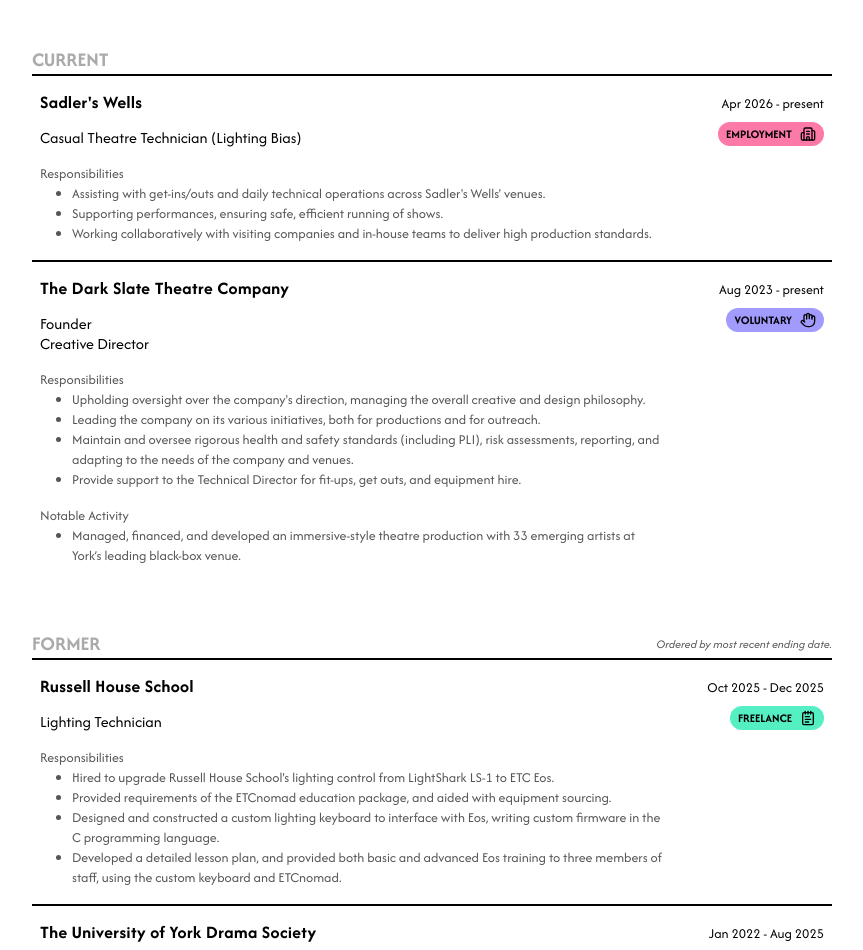
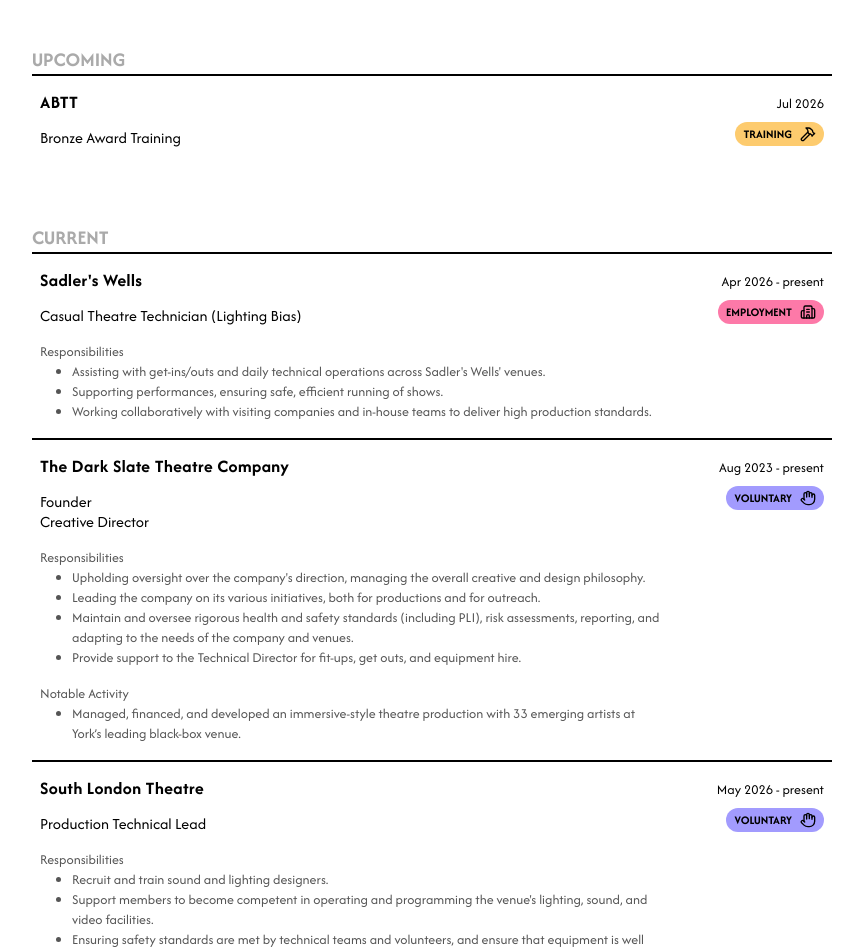
Before and after one commit to thomasjmmccarthy/theatre-portfolio, a React (Vite) app: page /experience in a window 1280 px wide. Shown: the part 480-1430 px from the top of the page, without its empty margins (208-1071 px from the left). Built offline with nearby package versions, Linux system fonts and the light colour scheme.

Commit message:
Added SLT

```diff
--- a/src/data/experience.json
+++ b/src/data/experience.json
@@ -1,4 +1,15 @@
 [
+
+  {
+    "upcoming": true,
+    "company": "ABTT",
+    "roles": ["Bronze Award Training"],
+    "type": "training",
+    "start": "07-2026",
+    "end": null,
+    "responsibilities": [],
+    "activities": null
+  },
 
   {
     "company": "Sadler's Wells",
@@ -13,6 +24,7 @@
     ],
     "activities": null
   },
+
 
   {
     "company": "The Dark Slate Theatre Company",
@@ -29,6 +41,22 @@
     "activities": [
       "Managed, financed, and developed an immersive-style theatre production with 33 emerging artists at York’s leading black-box venue."
     ]
+  },
+
+
+  {
+    "company": "South London Theatre",
+    "roles": ["Production Technical Lead"],
+    "type": "appointment",
+    "start": "05-2026",
+    "end": null,
+    "responsibilities": [
+      "Recruit and train sound and lighting designers.",
+      "Support members to become competent in operating and programming the venue's lighting, sound, and video facilities.",
+      "Ensuring safety standards are met by technical teams and volunteers, and ensure that equipment is well maintained.",
+      "Maintain a written technical specification of the venue."
+    ],
+    "activities": null
   },
 
 
@@ -130,7 +158,7 @@
 
   {
     "company": "National Theatre",
-    "roles": ["Shadowing"],
+    "roles": ["NTLive Shadowing"],
     "type": "development",
     "start": "09-2022",
     "end": "09-2022",
--- a/src/generated/galleryManifest.js
+++ b/src/generated/galleryManifest.js
@@ -201,6 +201,53 @@
       "h": 4912
     }
   ],
+  "great-gatsby": [
+    {
+      "path": "/src/assets/galleries/great-gatsby/01.jpg",
+      "w": 2854,
+      "h": 4288
+    },
+    {
+      "path": "/src/assets/galleries/great-gatsby/02.jpg",
+      "w": 2854,
+      "h": 4288
+    },
+    {
+      "path": "/src/assets/galleries/great-gatsby/03.jpg",
+      "w": 2854,
+      "h": 4288
+    },
+    {
+      "path": "/src/assets/galleries/great-gatsby/03a.jpg",
+      "w": 2854,
+      "h": 4288
+    },
+    {
+      "path": "/src/assets/galleries/great-gatsby/05.jpg",
+      "w": 4288,
+      "h": 2854
+    },
+    {
+      "path": "/src/assets/galleries/great-gatsby/05b.jpg",
+      "w": 2854,
+      "h": 4288
+    },
+    {
+      "path": "/src/assets/galleries/great-gatsby/06.jpg",
+      "w": 2854,
+      "h": 4288
+    },
+    {
+      "path": "/src/assets/galleries/great-gatsby/07.jpg",
+      "w": 2854,
+      "h": 4288
+    },
+    {
+      "path": "/src/assets/galleries/great-gatsby/08.jpg",
+      "w": 4288,
+      "h": 2854
+    }
+  ],
   "grave": [
     {
       "path": "/src/assets/galleries/grave/01.png",
@@ -246,53 +293,6 @@
       "path": "/src/assets/galleries/grave/09.jpeg",
       "w": 747,
       "h": 560
-    }
-  ],
-  "great-gatsby": [
-    {
-      "path": "/src/assets/galleries/great-gatsby/01.jpg",
-      "w": 2854,
-      "h": 4288
-    },
-    {
-      "path": "/src/assets/galleries/great-gatsby/02.jpg",
-      "w": 2854,
-      "h": 4288
-    },
-    {
-      "path": "/src/assets/galleries/great-gatsby/03.jpg",
-      "w": 2854,
-      "h": 4288
-    },
-    {
-      "path": "/src/assets/galleries/great-gatsby/03a.jpg",
-      "w": 2854,
-      "h": 4288
-    },
-    {
-      "path": "/src/assets/galleries/great-gatsby/05.jpg",
-      "w": 4288,
-      "h": 2854
-    },
-    {
-      "path": "/src/assets/galleries/great-gatsby/05b.jpg",
-      "w": 2854,
-      "h": 4288
-    },
-    {
-      "path": "/src/assets/galleries/great-gatsby/06.jpg",
-      "w": 2854,
-      "h": 4288
-    },
-    {
-      "path": "/src/assets/galleries/great-gatsby/07.jpg",
-      "w": 2854,
-      "h": 4288
-    },
-    {
-      "path": "/src/assets/galleries/great-gatsby/08.jpg",
-      "w": 4288,
-      "h": 2854
     }
   ],
   "growing-pains": [
```
